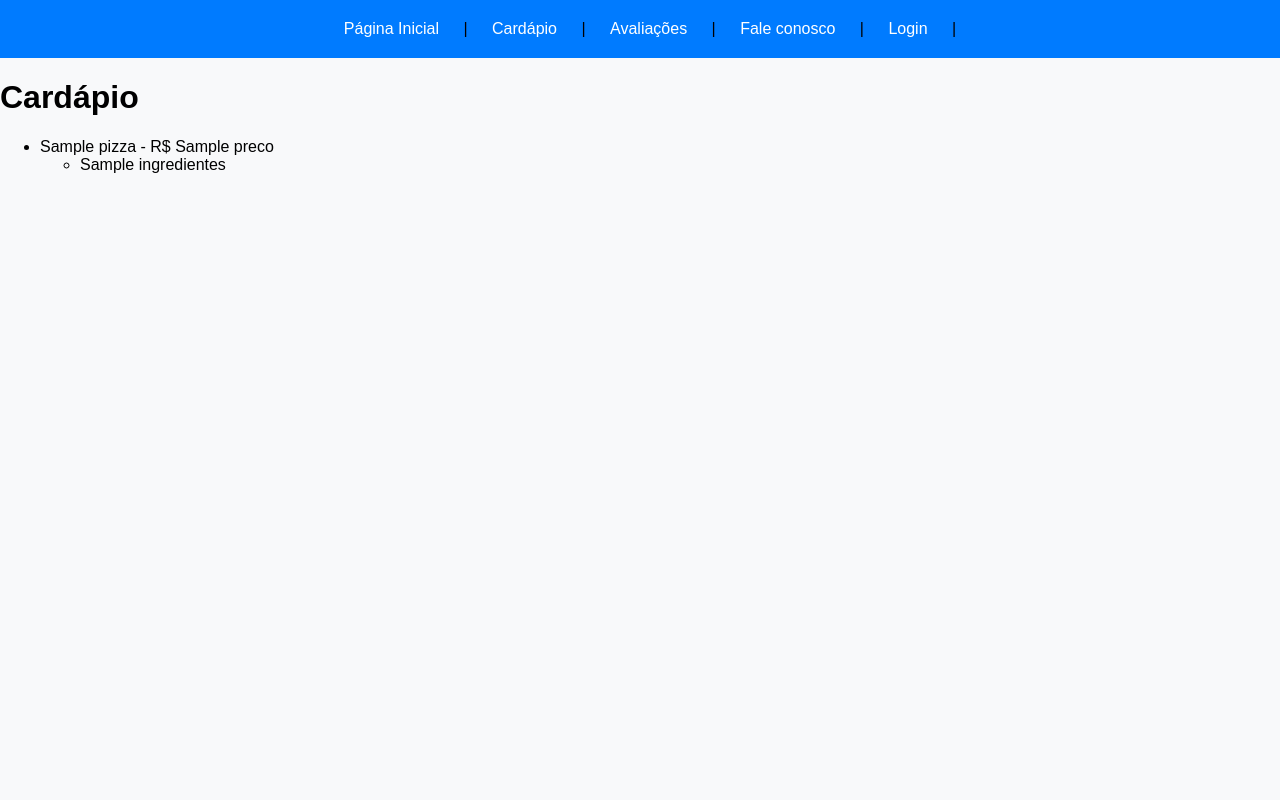
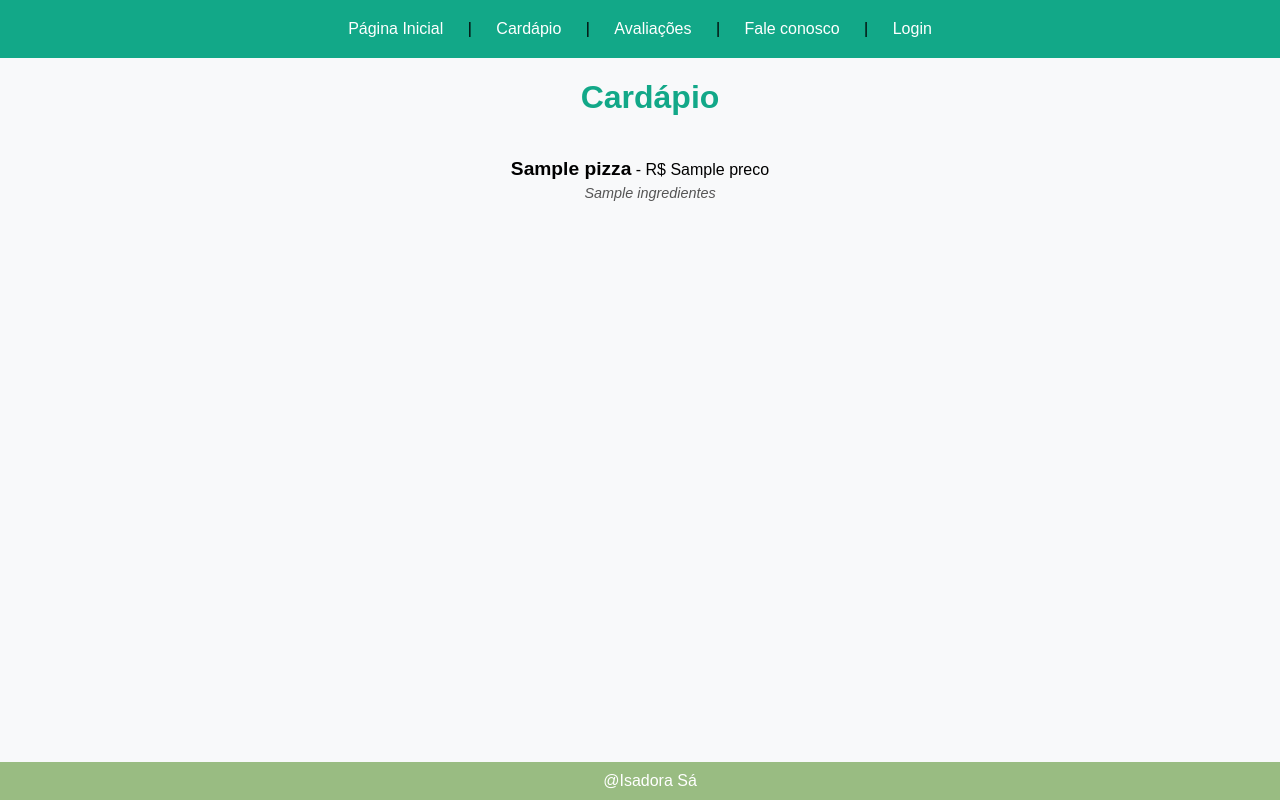
Before and after one commit to IsahFull/python-flask, a Flask app: template pizzaria/templates/cardapio.html in a window 1280 px wide. Run offline with Flask 3, Linux system fonts and the light colour scheme; the template is opened without the code that fills it: most values are stand-ins (such as "Sample title", 1, 10 or a date in 2020).

Commit message:
site pizza atualizado

```diff
--- a/pizzaria/static/css/estilos.css
+++ b/pizzaria/static/css/estilos.css
@@ -4,8 +4,18 @@ body{
     margin: 0;
 }
 
+h1{
+    color: #12a888;
+}
+
+h1, p{
+    text-align: center;
+    padding-left: 20px;
+
+}
+
 nav {
-    background-color: #007bff;
+    background-color: #12a888;
     padding: 20px;
     text-align: center;
 }
@@ -18,7 +28,7 @@ nav a {
 }
 
 nav a:hover {
-    background-color: #005ec2;
+    background-color: #1bd094;
     padding: 10px;
     border-radius: 5px;
 }
@@ -48,12 +58,13 @@ section ul {
 }
 
 footer {
-    background-color: #636363;
+    background-color: rgb(153, 188, 130);
     color: white;
     text-align: center;
     position: fixed;
     bottom: 0;
     width: 100%;
+    padding: 10px;
 }
 
 footer a{
@@ -65,3 +76,142 @@ footer a{
 footer a:hover{
     text-decoration: none;
 }
+
+/* Estilo para a página de Avaliações */
+.avaliacoes h1 {
+    color: #12a888;
+    text-align: center;
+    margin-top: 20px;
+}
+
+.avaliacoes ul {
+    background-color: white;
+    border-radius: 8px;
+    padding: 20px;
+    max-width: 600px;
+    margin: 20px auto;
+    box-shadow: 0px 4px 6px rgba(0, 0, 0, 0.1);
+}
+
+.avaliacoes ul li {
+    margin: 10px 0;
+    font-size: 16px;
+    line-height: 2.5;
+    list-style-position: inside; /* Move os pontinhos para dentro do padding */
+    padding-left: 20px; /* Aumenta a distância entre os marcadores e a borda esquerda */
+}
+
+/* Estilo para a página Fale Conosco */
+.fale-conosco h1 {
+    color: #12a888;
+    text-align: center;
+    margin-top: 20px;
+}
+
+.fale-conosco form {
+    background-color: white;
+    border-radius: 8px;
+    padding: 20px;
+    max-width: 600px;
+    margin: 20px auto;
+    box-shadow: 0px 4px 6px rgba(0, 0, 0, 0.1);
+}
+
+.fale-conosco form label {
+    font-weight: bold;
+    margin-top: 10px;
+    display: block;
+}
+
+.fale-conosco form input,
+.fale-conosco form textarea {
+    width: 95%;
+    padding: 10px;
+    margin: 10px 0;
+    border: 1px solid #ccc;
+    border-radius: 5px;
+}
+
+.fale-conosco form button {
+    background-color: #12a888;
+    color: white;
+    border: none;
+    padding: 10px 15px;
+    border-radius: 5px;
+    cursor: pointer;
+}
+
+.fale-conosco form button:hover {
+    background-color: #1bd094;
+}
+
+/* Estilo para a página Login */
+.login h1 {
+    color: #12a888;
+    text-align: center;
+    margin-top: 20px;
+}
+
+.login form {
+    background-color: white;
+    border-radius: 8px;
+    padding: 20px;
+    max-width: 400px;
+    margin: 20px auto;
+    box-shadow: 0px 4px 6px rgba(0, 0, 0, 0.1);
+}
+
+.login form label {
+    font-weight: bold;
+    margin-top: 10px;
+    display: block;
+}
+
+.login form input {
+    width: 95%;
+    padding: 10px;
+    margin: 10px 0;
+    border: 1px solid #ccc;
+    border-radius: 5px;
+}
+
+.login form button {
+    background-color: #12a888;
+    color: white;
+    border: none;
+    padding: 10px 15px;
+    border-radius: 5px;
+    cursor: pointer;
+}
+
+.login form button:hover {
+    background-color: #1bd094;
+}
+
+/* alinhando cardapio */
+.cardapio {
+    text-align: center; /* Centraliza o título */
+}
+
+.cardapio ul {
+    display: inline-block; /* Centraliza a lista na página */
+    text-align: left; /* Alinha o conteúdo da lista à esquerda */
+    padding: 0;
+    margin: 20px auto;
+}
+
+.cardapio li {
+    margin-bottom: 20px; /* Espaçamento entre pizzas */
+    list-style-type: none; /* Remove os marcadores padrão */
+}
+
+.cardapio li strong {
+    font-size: 1.2em; /* Destaque para o nome da pizza */
+}
+
+.cardapio p {
+    margin: 5px 0 0; /* Espaçamento entre o nome e os ingredientes */
+    font-style: italic; /* Deixa os ingredientes em itálico */
+    font-size: 0.9em; /* Fonte menor para os ingredientes */
+    color: #555; /* Cor mais suave */
+}
--- a/pizzaria/templates/base.html
+++ b/pizzaria/templates/base.html
@@ -10,12 +10,13 @@
 			<a href="/cardapio">Cardápio</a> |
 			<a href="/avaliacoes">Avaliações </a> |
 			<a href="/faleconosco">Fale conosco</a> |
-			<a href="/login">Login</a> |
+			<a href="/login">Login</a>
 		</nav>
 
 	     <main>
 	       	{% block conteudo %}
 		  	{% endblock %}
 	     </main>
+		 <footer>@Isadora Sá</footer>
 	</body>
 </html>
--- a/pizzaria/templates/cardapio.html
+++ b/pizzaria/templates/cardapio.html
@@ -1,15 +1,15 @@
 {% extends "base.html" %}
 
 {% block conteudo %}
+<div class="cardapio">
     <h1>Cardápio</h1>
     <ul>
         {% for pizza in pizzas %}
-        <li>{{ pizza.nome }} - R$ {{ pizza.preco }}
-            <ul>
-                <li>{{ pizza.ingredientes }}</li>
-            </ul>
+            <li>
+                <strong>{{ pizza.nome }}</strong> - R$ {{ pizza.preco }}
+                <p>{{ pizza.ingredientes }}</p>
             </li>
         {% endfor %}
-
     </ul>
+</div>
 {% endblock %}
```
Also changed, not shown: pizzaria/app.py (+33 -0 lines), pizzaria/templates/avaliacoes.html (added, +12 -0 lines), pizzaria/templates/faleconosco.html (added, +19 -0 lines), pizzaria/templates/login.html (added, +16 -0 lines). Lines whose indentation alone changed are shown as unchanged.
